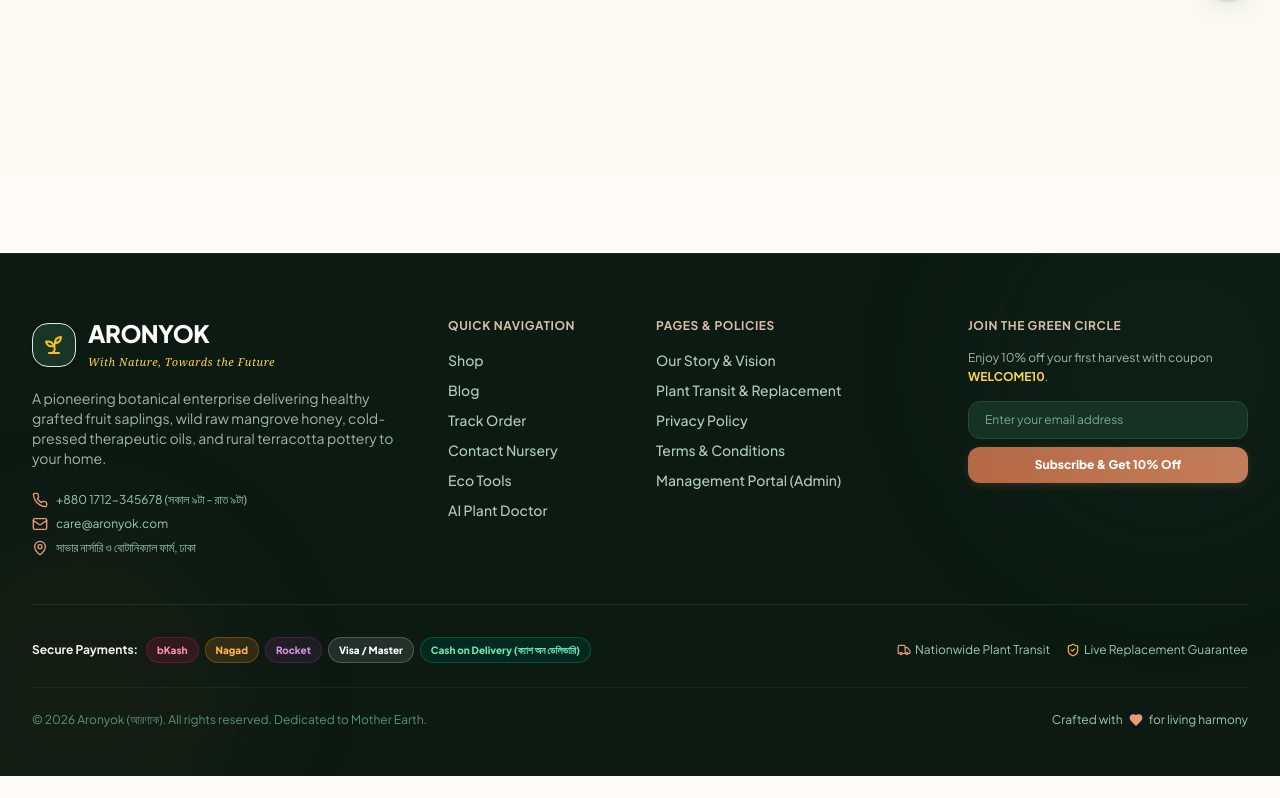
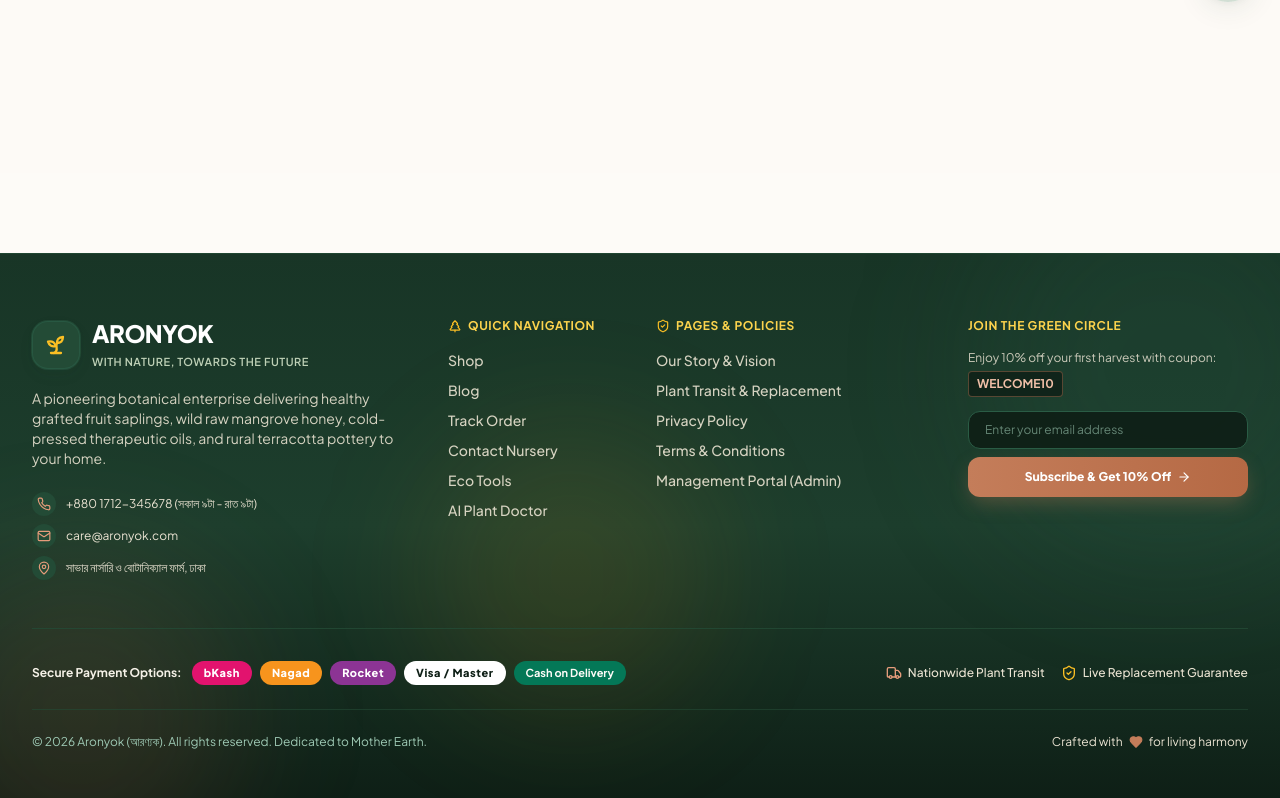
Before and after one commit to hasanshaheb/Aronyok, a Next.js app: page /order-tracking in a window 1280 px wide. Shown: the part 778-1576 px from the top of the page. Before the commit the page ends 1554 px from the top, so only its background shows below. Built offline with nearby package versions, Linux system fonts and the light colour scheme; no server answers; the database is empty.

Commit message:
style(footer): enhance botanical forest green gradient, solid MFS badges, and vibrant button interactions across footer, navbar, tracking, and catalog

```diff
--- a/src/app/order-tracking/page.tsx
+++ b/src/app/order-tracking/page.tsx
@@ -162,7 +162,7 @@ export default function OrderTrackingPage() {
               <button
                 type="submit"
                 disabled={isLoading}
-                className="w-full py-2.5 bg-forest-800 hover:bg-forest-900 text-white font-bold text-xs rounded-xl transition shadow-sm flex items-center justify-center gap-1.5"
+                className="w-full py-2.5 bg-gradient-to-r from-terracotta-500 to-terracotta-600 hover:from-terracotta-600 hover:to-terracotta-700 text-white font-extrabold text-xs rounded-xl transition shadow-terracotta-sm flex items-center justify-center gap-1.5 active:scale-95"
               >
                 <Search className="w-3.5 h-3.5" />
                 <span>
--- a/src/components/layout/Footer.tsx
+++ b/src/components/layout/Footer.tsx
@@ -12,6 +12,8 @@ import {
   ShieldCheck,
   Truck,
   CheckCircle2,
+  TreePine,
+  ArrowRight,
 } from "lucide-react";
 import { useLanguage } from "../../context/LanguageContext";
 
@@ -39,46 +41,53 @@ export default function Footer() {
   };
 
   return (
-    <footer className="bg-[#0C1A12] text-cream-100 border-t border-forest-900/80 pt-16 pb-12 mt-20 transition-colors relative overflow-hidden">
-      {/* Decorative nature backdrop */}
-      <div className="absolute top-0 right-0 -mr-20 -mt-20 w-96 h-96 rounded-full bg-forest-800/10 blur-3xl pointer-events-none" />
-      <div className="absolute bottom-0 left-0 -ml-20 -mb-20 w-80 h-80 rounded-full bg-terracotta-900/10 blur-3xl pointer-events-none" />
+    <footer className="bg-gradient-to-b from-forest-900 via-forest-850 to-forest-950 text-cream-100 border-t border-forest-800/90 pt-16 pb-12 mt-20 transition-colors relative overflow-hidden">
+      {/* Botanical Organic Background Blurs */}
+      <div className="absolute top-0 right-0 -mr-20 -mt-20 w-96 h-96 rounded-full bg-forest-700/20 blur-3xl pointer-events-none" />
+      <div className="absolute bottom-0 left-0 -ml-20 -mb-20 w-80 h-80 rounded-full bg-terracotta-600/15 blur-3xl pointer-events-none" />
+      <div className="absolute top-1/2 left-1/3 -mt-24 w-72 h-72 rounded-full bg-amber-500/10 blur-3xl pointer-events-none" />
 
       <div className="max-w-7xl mx-auto px-4 sm:px-6 lg:px-8 relative z-10">
         <div className="grid grid-cols-1 md:grid-cols-2 lg:grid-cols-12 gap-10 lg:gap-8 mb-12">
           {/* Col 1: Brand & Philosophy (4 cols) */}
           <div className="lg:col-span-4 space-y-4">
             <div className="flex items-center gap-3">
-              <div className="w-11 h-11 rounded-2xl bg-forest-900 flex items-center justify-center text-cream-100 border border-forest-750 shadow-soft-sm">
-                <Sprout className="w-6 h-6 text-amber-400" />
+              <div className="w-12 h-12 rounded-2xl bg-forest-800 border border-forest-700/80 flex items-center justify-center text-cream-100 shadow-soft-md ring-1 ring-forest-500/20">
+                <Sprout className="w-6 h-6 text-amber-400 stroke-[2.3]" />
               </div>
               <div>
                 <span className="font-extrabold text-2xl tracking-tight text-white block leading-tight">
                   {isBn ? "আরণ্যক" : "ARONYOK"}
                 </span>
-                <span className="text-[11px] text-amber-300 tracking-wider font-serif italic">
+                <span className="text-[11px] text-sage-300 tracking-wider font-semibold uppercase">
                   {isBn ? "প্রকৃতির সান্নিধ্যে, আগামীর পথে" : "With Nature, Towards the Future"}
                 </span>
               </div>
             </div>
 
-            <p className="text-forest-200/80 text-xs sm:text-sm leading-relaxed max-w-sm font-normal">
+            <p className="text-cream-200/90 text-xs sm:text-sm leading-relaxed max-w-sm font-normal">
               {isBn
-                ? "আরণ্যক একটি অগ্রগামী দ্বিভাষিক পরিবেশবান্ধব প্ল্যাটফর্ম যা রোগমুক্ত সুস্থ কলম চারা, সুন্দরবনের খাঁটি মধু, কোল্ড-প্রেসড ভেষজ তেল এবং বাংলার ঐতিহ্যবাহী মৃৎশিল্প পৌঁছে দেয় আপনার আঙিনায়।"
+                ? "আরণ্যক একটি অগ্রগামী দ্বিভাষিক পরিবেশবান্ধব প্ল্যাটফর্ম যা রোগমুক্ত সুস্থ কলম চারা, সুন্দরবনের খাঁটি বুনো মধু, কোল্ড-প্রেসড ভেষজ তেল এবং বাংলার ঐতিহ্যবাহী মৃৎশিল্প পৌঁছে দেয় আপনার আঙিনায়।"
                 : "A pioneering botanical enterprise delivering healthy grafted fruit saplings, wild raw mangrove honey, cold-pressed therapeutic oils, and rural terracotta pottery to your home."}
             </p>
 
-            <div className="space-y-2 pt-2 text-xs text-forest-300">
-              <div className="flex items-center gap-2">
-                <Phone className="w-4 h-4 text-terracotta-400 flex-shrink-0" />
+            <div className="space-y-2 pt-2 text-xs text-cream-200">
+              <div className="flex items-center gap-2.5">
+                <div className="w-6 h-6 rounded-lg bg-forest-800 flex items-center justify-center text-terracotta-400 flex-shrink-0">
+                  <Phone className="w-3.5 h-3.5" />
+                </div>
                 <span>+880 1712-345678 (সকাল ৯টা - রাত ৯টা)</span>
               </div>
-              <div className="flex items-center gap-2">
-                <Mail className="w-4 h-4 text-terracotta-400 flex-shrink-0" />
+              <div className="flex items-center gap-2.5">
+                <div className="w-6 h-6 rounded-lg bg-forest-800 flex items-center justify-center text-terracotta-400 flex-shrink-0">
+                  <Mail className="w-3.5 h-3.5" />
+                </div>
                 <span>care@aronyok.com</span>
               </div>
-              <div className="flex items-center gap-2">
-                <MapPin className="w-4 h-4 text-terracotta-400 flex-shrink-0" />
+              <div className="flex items-center gap-2.5">
+                <div className="w-6 h-6 rounded-lg bg-forest-800 flex items-center justify-center text-terracotta-400 flex-shrink-0">
+                  <MapPin className="w-3.5 h-3.5" />
+                </div>
                 <span>সাভার নার্সারি ও বোটানিক্যাল ফার্ম, ঢাকা</span>
               </div>
             </div>
@@ -86,37 +95,38 @@ export default function Footer() {
 
           {/* Col 2: Navigation Links (2 cols) */}
           <div className="lg:col-span-2">
-            <h4 className="text-xs font-bold uppercase tracking-wider text-earth-300 mb-4">
-              {t.footer.quickLinks}
+            <h4 className="text-xs font-bold uppercase tracking-wider text-amber-300 mb-4 flex items-center gap-1.5">
+              <TreePine className="w-3.5 h-3.5 text-amber-400" />
+              <span>{t.footer.quickLinks}</span>
             </h4>
-            <ul className="space-y-2.5 text-xs sm:text-sm text-forest-200/90 font-medium">
+            <ul className="space-y-2.5 text-xs sm:text-sm text-cream-200/90 font-medium">
               <li>
-                <Link href="/shop" className="hover:text-amber-300 transition-colors">
+                <Link href="/shop" className="hover:text-amber-300 hover:translate-x-1 inline-block transition-all">
                   {t.nav.shop}
                 </Link>
               </li>
               <li>
-                <Link href="/blog" className="hover:text-amber-300 transition-colors">
+                <Link href="/blog" className="hover:text-amber-300 hover:translate-x-1 inline-block transition-all">
                   {t.nav.blog}
                 </Link>
               </li>
               <li>
-                <Link href="/order-tracking" className="hover:text-amber-300 transition-colors">
+                <Link href="/order-tracking" className="hover:text-amber-300 hover:translate-x-1 inline-block transition-all">
                   {isBn ? "অর্ডার ট্র্যাকিং" : "Track Order"}
                 </Link>
               </li>
               <li>
-                <Link href="/contact" className="hover:text-amber-300 transition-colors">
+                <Link href="/contact" className="hover:text-amber-300 hover:translate-x-1 inline-block transition-all">
                   {isBn ? "যোগাযোগ ও নার্সারি" : "Contact Nursery"}
                 </Link>
               </li>
               <li>
-                <Link href="/tools" className="hover:text-amber-300 transition-colors">
+                <Link href="/tools" className="hover:text-amber-300 hover:translate-x-1 inline-block transition-all">
                   {t.nav.tools}
                 </Link>
               </li>
               <li>
-                <Link href="/chat" className="hover:text-amber-300 transition-colors">
+                <Link href="/chat" className="hover:text-amber-300 hover:translate-x-1 inline-block transition-all">
                   {isBn ? "এআই প্ল্যান্ট ডক্টর" : "AI Plant Doctor"}
                 </Link>
               </li>
@@ -125,32 +135,33 @@ export default function Footer() {
 
           {/* Col 3: Dynamic Pages & Policies (3 cols) */}
           <div className="lg:col-span-3">
-            <h4 className="text-xs font-bold uppercase tracking-wider text-earth-300 mb-4">
-              {t.footer.legal}
+            <h4 className="text-xs font-bold uppercase tracking-wider text-amber-300 mb-4 flex items-center gap-1.5">
+              <ShieldCheck className="w-3.5 h-3.5 text-amber-400" />
+              <span>{t.footer.legal}</span>
             </h4>
-            <ul className="space-y-2.5 text-xs sm:text-sm text-forest-200/90 font-medium">
+            <ul className="space-y-2.5 text-xs sm:text-sm text-cream-200/90 font-medium">
               <li>
-                <Link href="/about-us" className="hover:text-amber-300 transition-colors">
+                <Link href="/about-us" className="hover:text-amber-300 hover:translate-x-1 inline-block transition-all">
                   {isBn ? "আমাদের গল্প ও দর্শন" : "Our Story & Vision"}
                 </Link>
               </li>
               <li>
-                <Link href="/shipping-and-returns" className="hover:text-amber-300 transition-colors">
+                <Link href="/shipping-and-returns" className="hover:text-amber-300 hover:translate-x-1 inline-block transition-all">
                   {isBn ? "চারা ডেলিভারি ও রিপ্লেসমেন্ট" : "Plant Transit & Replacement"}
                 </Link>
               </li>
               <li>
-                <Link href="/privacy-policy" className="hover:text-amber-300 transition-colors">
+                <Link href="/privacy-policy" className="hover:text-amber-300 hover:translate-x-1 inline-block transition-all">
                   {isBn ? "গোপনীয়তা নীতি" : "Privacy Policy"}
                 </Link>
               </li>
               <li>
-                <Link href="/terms" className="hover:text-amber-300 transition-colors">
+                <Link href="/terms" className="hover:text-amber-300 hover:translate-x-1 inline-block transition-all">
                   {isBn ? "সেবা ও ক্রয়ের শর্তাবলী" : "Terms & Conditions"}
                 </Link>
               </li>
               <li>
-                <Link href="/admin" className="hover:text-amber-300 transition-colors">
+                <Link href="/admin" className="hover:text-amber-300 hover:translate-x-1 inline-block transition-all">
                   {isBn ? "ব্যবস্থাপনা পোর্টাল (অ্যাডমিন)" : "Management Portal (Admin)"}
                 </Link>
               </li>
@@ -159,25 +170,29 @@ export default function Footer() {
 
           {/* Col 4: Newsletter with Vibrant Terracotta Action (3 cols) */}
           <div className="lg:col-span-3 space-y-3.5">
-            <h4 className="text-xs font-bold uppercase tracking-wider text-earth-300">
-              {isBn ? "সবুজ পরিবারে যুক্ত হোন" : "Join the Green Circle"}
+            <h4 className="text-xs font-bold uppercase tracking-wider text-amber-300 flex items-center gap-1.5">
+              <span>{isBn ? "সবুজ পরিবারে যুক্ত হোন" : "Join the Green Circle"}</span>
             </h4>
-            <p className="text-xs text-forest-200/80 leading-relaxed font-normal">
+            <p className="text-xs text-cream-200/85 leading-relaxed font-normal">
               {isBn ? (
                 <>
-                  প্রথম অর্ডারে ১০% ছাড় পেতে কুপন কোড{" "}
-                  <span className="text-amber-300 font-bold">WELCOME10</span> ব্যবহার করুন।
+                  প্রথম অর্ডারে ১০% ছাড় পেতে ব্যবহার করুন কুপন কোড:{" "}
+                  <span className="text-terracotta-300 font-bold bg-forest-950/80 px-2 py-0.5 rounded border border-terracotta-500/40 inline-block mt-1">
+                    WELCOME10
+                  </span>
                 </>
               ) : (
                 <>
-                  Enjoy 10% off your first harvest with coupon{" "}
-                  <span className="text-amber-300 font-bold">WELCOME10</span>.
+                  Enjoy 10% off your first harvest with coupon:{" "}
+                  <span className="text-terracotta-300 font-bold bg-forest-950/80 px-2 py-0.5 rounded border border-terracotta-500/40 inline-block mt-1">
+                    WELCOME10
+                  </span>
                 </>
               )}
             </p>
 
             {subscribed ? (
-              <div className="p-3.5 rounded-2xl bg-forest-900 border border-emerald-500/40 text-emerald-300 text-xs font-bold flex items-center gap-2">
+              <div className="p-3.5 rounded-2xl bg-forest-950 border border-emerald-500/50 text-emerald-300 text-xs font-bold flex items-center gap-2">
                 <CheckCircle2 className="w-4 h-4 text-emerald-400 flex-shrink-0" />
                 <span>
                   {isBn
@@ -193,13 +208,14 @@ export default function Footer() {
                   value={email}
                   onChange={(e) => setEmail(e.target.value)}
                   placeholder={t.footer.emailPlaceholder}
-                  className="w-full px-4 py-2.5 rounded-xl bg-forest-900/90 border border-forest-800 text-white placeholder-forest-400 text-xs focus:outline-none focus:ring-2 focus:ring-terracotta-500"
+                  className="w-full px-4 py-2.5 rounded-xl bg-forest-950/90 border border-forest-700 text-white placeholder-forest-300/60 text-xs focus:outline-none focus:ring-2 focus:ring-terracotta-500"
                 />
                 <button
                   type="submit"
-                  className="w-full px-4 py-2.5 rounded-xl bg-gradient-to-r from-terracotta-600 to-terracotta-500 hover:from-terracotta-700 hover:to-terracotta-600 text-white font-extrabold text-xs shadow-terracotta-sm transition-all"
+                  className="w-full px-4 py-3 rounded-xl bg-gradient-to-r from-terracotta-500 to-terracotta-600 hover:from-terracotta-600 hover:to-terracotta-700 text-white font-extrabold text-xs shadow-terracotta-md hover:shadow-terracotta-lg active:scale-95 transition-all flex items-center justify-center gap-1.5"
                 >
-                  {isBn ? "যুক্ত হোন (১০% ছাড় পান)" : "Subscribe & Get 10% Off"}
+                  <span>{isBn ? "যুক্ত হোন (১০% ছাড় পান)" : "Subscribe & Get 10% Off"}</span>
+                  <ArrowRight className="w-3.5 h-3.5" />
                 </button>
               </form>
             )}
@@ -207,48 +223,48 @@ export default function Footer() {
         </div>
 
         {/* Accepted Payment Methods & Trust Badges */}
-        <div className="pt-8 border-t border-forest-900 flex flex-col md:flex-row items-center justify-between gap-4 text-xs text-forest-300">
-          <div className="flex items-center gap-2 flex-wrap">
-            <span className="font-bold text-cream-100">
-              {isBn ? "নিরাপদ পেমেন্ট:" : "Secure Payments:"}
+        <div className="pt-8 border-t border-forest-800/80 flex flex-col md:flex-row items-center justify-between gap-4 text-xs text-cream-200">
+          <div className="flex items-center gap-2.5 flex-wrap">
+            <span className="font-bold text-cream-100 text-xs">
+              {isBn ? "নিরাপদ পেমেন্ট মাধ্যম:" : "Secure Payment Options:"}
             </span>
-            <div className="flex flex-wrap items-center gap-1.5">
-              <span className="px-2.5 py-1 rounded-md bg-[#E2136E]/15 border border-[#E2136E]/30 text-[10px] font-extrabold text-[#f48fb1]">
+            <div className="flex flex-wrap items-center gap-2">
+              <span className="px-3 py-1 rounded-lg bg-[#E2136E] text-white text-[11px] font-black shadow-xs tracking-wider">
                 bKash
               </span>
-              <span className="px-2.5 py-1 rounded-md bg-[#F7941D]/15 border border-[#F7941D]/30 text-[10px] font-extrabold text-[#ffb74d]">
+              <span className="px-3 py-1 rounded-lg bg-[#F7941D] text-white text-[11px] font-black shadow-xs tracking-wider">
                 Nagad
               </span>
-              <span className="px-2.5 py-1 rounded-md bg-[#8C3494]/15 border border-[#8C3494]/30 text-[10px] font-extrabold text-[#ce93d8]">
+              <span className="px-3 py-1 rounded-lg bg-[#8C3494] text-white text-[11px] font-black shadow-xs tracking-wider">
                 Rocket
               </span>
-              <span className="px-2.5 py-1 rounded-md bg-white/10 border border-white/20 text-[10px] font-extrabold text-white">
+              <span className="px-3 py-1 rounded-lg bg-white text-forest-950 text-[11px] font-black shadow-xs tracking-wider">
                 Visa / Master
               </span>
-              <span className="px-2.5 py-1 rounded-md bg-emerald-950/80 border border-emerald-600/40 text-[10px] font-extrabold text-emerald-300">
-                Cash on Delivery (ক্যাশ অন ডেলিভারি)
+              <span className="px-3 py-1 rounded-lg bg-emerald-700 text-cream-50 text-[11px] font-bold shadow-xs">
+                {isBn ? "ক্যাশ অন ডেলিভারি" : "Cash on Delivery"}
               </span>
             </div>
           </div>
 
-          <div className="flex items-center gap-4 text-xs text-forest-300">
-            <span className="flex items-center gap-1">
-              <Truck className="w-3.5 h-3.5 text-terracotta-400" />
-              <span>{isBn ? "সারাদেশে নিরাপদ চারা পরিবহন" : "Nationwide Plant Transit"}</span>
+          <div className="flex items-center gap-4 text-xs text-cream-200 font-medium">
+            <span className="flex items-center gap-1.5">
+              <Truck className="w-4 h-4 text-terracotta-400" />
+              <span>{isBn ? "সারাদেশে চারা ট্রানজিট" : "Nationwide Plant Transit"}</span>
             </span>
-            <span className="flex items-center gap-1">
-              <ShieldCheck className="w-3.5 h-3.5 text-amber-400" />
-              <span>{isBn ? "লাইভ প্ল্যান্ট রিপ্লেসমেন্ট" : "Live Replacement Guarantee"}</span>
+            <span className="flex items-center gap-1.5">
+              <ShieldCheck className="w-4 h-4 text-amber-400" />
+              <span>{isBn ? "লাইভ রিপ্লেসমেন্ট গ্যারান্টি" : "Live Replacement Guarantee"}</span>
             </span>
           </div>
         </div>
 
         {/* Bottom Copyright Bar */}
-        <div className="pt-6 mt-6 border-t border-forest-900/60 flex flex-col sm:flex-row items-center justify-between text-xs text-forest-400/80 gap-3">
+        <div className="pt-6 mt-6 border-t border-forest-800/60 flex flex-col sm:flex-row items-center justify-between text-xs text-forest-300 gap-3">
           <p>© {new Date().getFullYear()} Aronyok (আরণ্যক). {t.footer.rights}</p>
-          <div className="flex items-center gap-1.5 text-forest-300">
+          <div className="flex items-center gap-1.5 text-cream-200">
             <span>{isBn ? "প্রকৃতির ভালোবাসায় তৈরি" : "Crafted with"}</span>
-            <Heart className="w-3.5 h-3.5 text-terracotta-400 fill-terracotta-400" />
+            <Heart className="w-3.5 h-3.5 text-terracotta-500 fill-terracotta-500" />
             <span>{isBn ? "সবুজ বাংলাদেশের জন্য" : "for living harmony"}</span>
           </div>
         </div>
--- a/src/components/layout/Navbar.tsx
+++ b/src/components/layout/Navbar.tsx
@@ -54,7 +54,7 @@ export default function Navbar() {
   return (
     <>
       {/* 1. Top Luxury Micro-Bar with Vibrant Terracotta & Forest Contrast */}
-      <div className="bg-forest-950 text-cream-100 text-[11px] py-1.5 px-4 border-b border-forest-900/80">
+      <div className="bg-forest-900 text-cream-100 text-[11px] py-1.5 px-4 border-b border-forest-800/80">
         <div className="max-w-7xl mx-auto flex items-center justify-between">
           <div className="flex items-center gap-2">
             <span className="px-2 py-0.5 rounded-full bg-terracotta-500 text-white font-bold text-[9px] uppercase tracking-wider shadow-xs">
```
Also changed, not shown: src/app/shop/page.tsx (+16 -8 lines).
